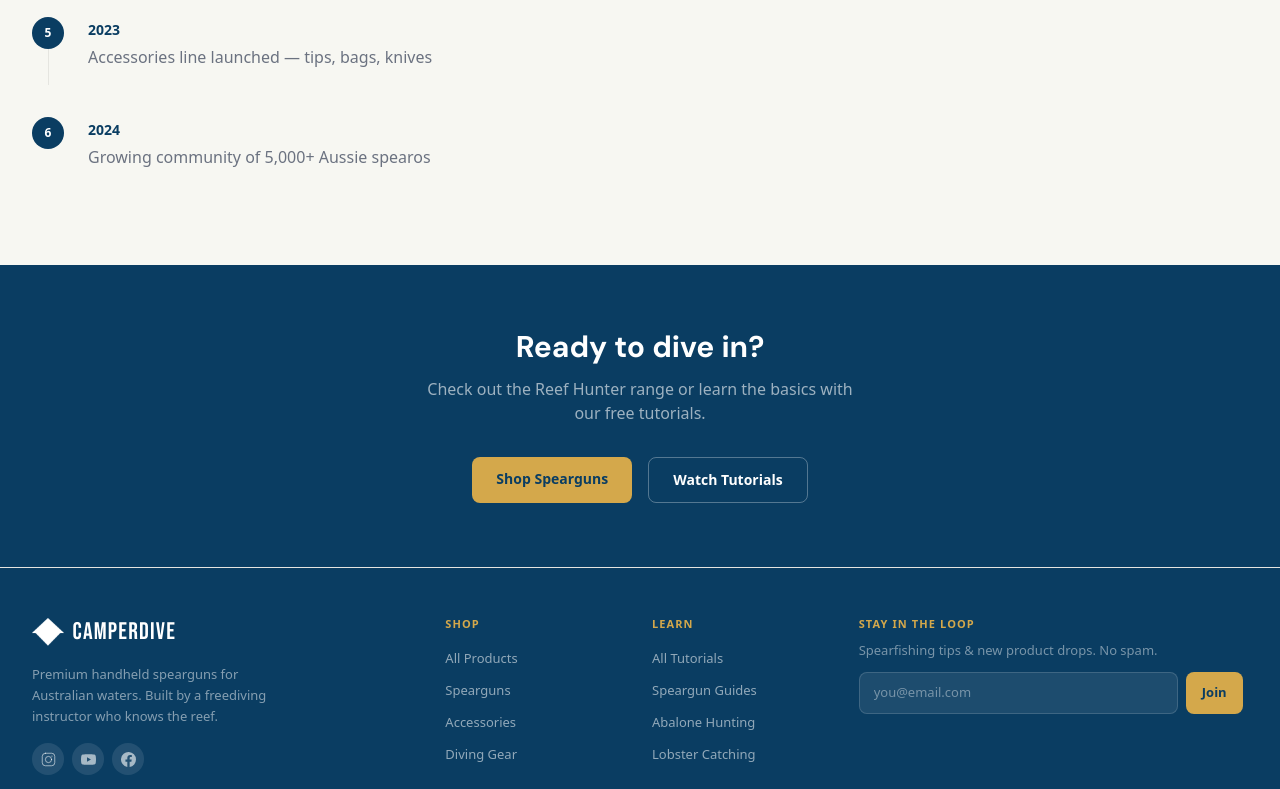
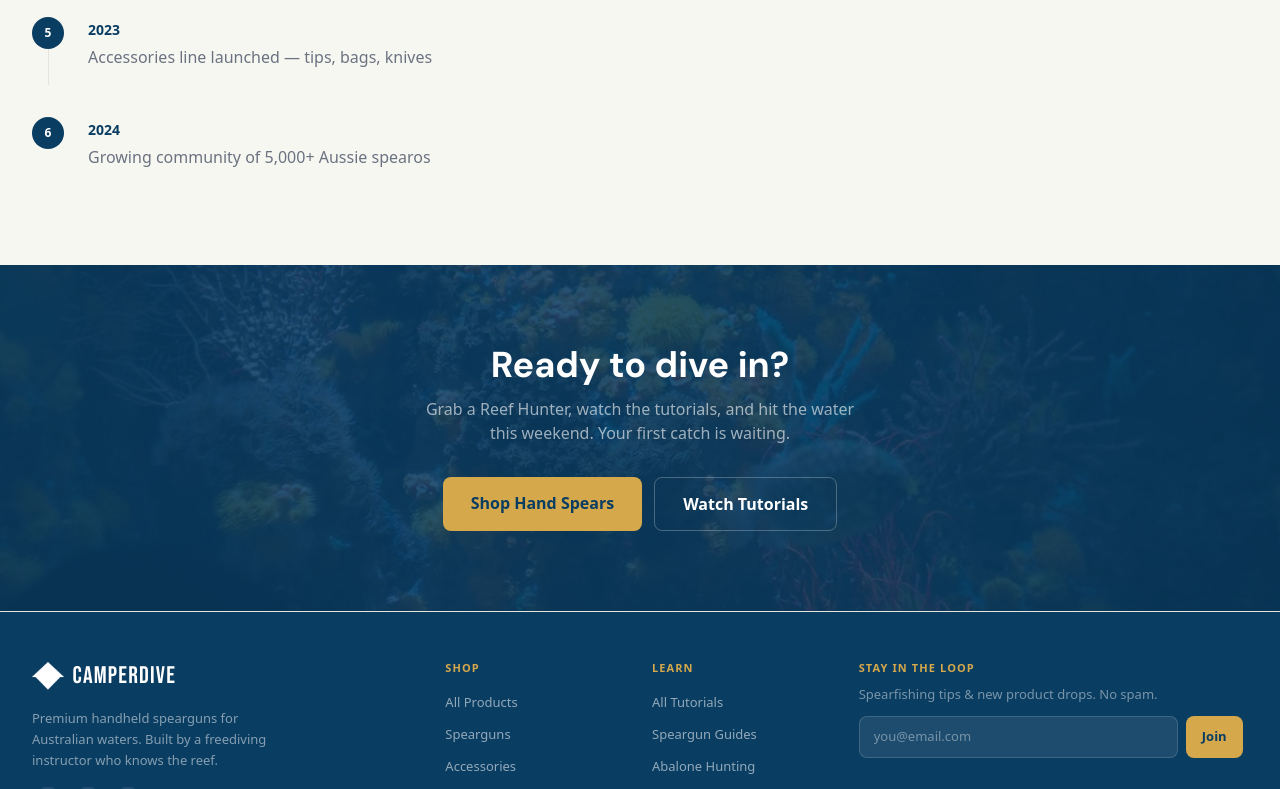
Before and after one commit to dmwcs/camper-dive, a Next.js app: page /about in a window 1280 px wide. Shown: the part 2000-2789 px from the top of the page. Built offline with nearby package versions, Linux system fonts and the light colour scheme.

Commit message:
add gujia

```diff
--- a/app/(site)/about/page.tsx
+++ b/app/(site)/about/page.tsx
@@ -1,6 +1,6 @@
 import Image from "next/image";
-import Link from "next/link";
 import { PageHeader } from "@/components/ui/PageHeader";
+import { FinalCTA } from "../_components/FinalCTA";
 
 export const metadata = {
   title: "About",
@@ -138,31 +138,7 @@ export default function AboutPage() {
       </section>
 
       {/* CTA */}
-      <section className="bg-ocean py-16">
-        <div className="mx-auto max-w-7xl px-6 text-center lg:px-8" data-sr>
-          <h2 className="font-heading text-3xl font-bold text-white">
-            Ready to dive in?
-          </h2>
-          <p className="mx-auto mt-3 max-w-md text-base text-white/60">
-            Check out the Reef Hunter range or learn the basics with our free
-            tutorials.
-          </p>
-          <div className="mt-8 flex justify-center gap-4">
-            <Link
-              href="/products"
-              className="rounded-lg bg-sand px-6 py-3 text-sm font-semibold text-ocean transition-colors hover:bg-sand-light"
-            >
-              Shop Spearguns
-            </Link>
-            <Link
-              href="/tutorials"
-              className="rounded-lg border border-white/30 px-6 py-3 text-sm font-semibold text-white transition-colors hover:bg-white/10"
-            >
-              Watch Tutorials
-            </Link>
-          </div>
-        </div>
-      </section>
+      <FinalCTA />
     </div>
   );
 }
--- a/app/(site)/products/_components/ProductsListSkeleton.tsx
+++ b/app/(site)/products/_components/ProductsListSkeleton.tsx
@@ -4,19 +4,26 @@ export function ProductsListSkeleton() {
   return (
     <>
       {/* Filter bar */}
-      <section className="sticky top-0 z-10 border-b border-border bg-surface/95 backdrop-blur-sm">
-        <div className="mx-auto max-w-7xl px-6 lg:px-8">
-          <div className="flex gap-2 py-3 sm:py-4">
+      <section className="sticky top-0 z-10 border-b border-border bg-surface/95 py-3 shadow-sm backdrop-blur-sm sm:py-4">
+        <div className="mx-auto flex max-w-7xl flex-col gap-3 px-4 sm:gap-4 sm:px-6 lg:flex-row lg:items-center lg:justify-between lg:px-8">
+          {/* Category pills */}
+          <div className="flex gap-1.5 sm:gap-2">
             {["All", "Spearguns", "Accessories", "Diving Gear"].map((cat) => (
-              <Pulse key={cat} className="h-8 w-20 rounded-full sm:h-9 sm:w-24" />
+              <Pulse key={cat} className="h-[30px] w-16 shrink-0 rounded-full sm:h-9 sm:w-24" />
             ))}
+          </div>
+
+          {/* Search & Sort */}
+          <div className="flex w-full items-center gap-2 lg:w-auto">
+            <Pulse className="h-[38px] min-w-0 flex-1 rounded-full lg:w-72 lg:flex-none" />
+            <Pulse className="h-[38px] w-[140px] shrink-0 rounded-full sm:w-48" />
           </div>
         </div>
       </section>
 
       {/* Grid */}
       <section className="min-h-[60vh] py-8 sm:py-12">
-        <div className="mx-auto max-w-7xl px-6 lg:px-8">
+        <div className="mx-auto max-w-7xl px-4 sm:px-6 lg:px-8">
           <Pulse className="mb-5 h-4 w-24 sm:mb-6" />
           <div className="grid grid-cols-2 gap-3 sm:gap-4 lg:grid-cols-3 xl:grid-cols-4">
             {Array.from({ length: 8 }).map((_, i) => (
--- a/app/(site)/tutorials/_components/TutorialsListSkeleton.tsx
+++ b/app/(site)/tutorials/_components/TutorialsListSkeleton.tsx
@@ -3,12 +3,19 @@ import { Pulse } from "@/components/ui/Pulse";
 export function TutorialsListSkeleton() {
   return (
     <>
-      {/* Mobile pills */}
-      <section className="sticky top-0 z-10 border-b border-border bg-surface/95 backdrop-blur-sm lg:hidden">
-        <div className="mx-auto max-w-7xl px-6">
-          <div className="flex gap-1.5 overflow-x-auto py-3">
+      {/* Mobile sticky bar */}
+      <section className="sticky top-0 z-10 border-b border-border bg-surface/95 py-3 shadow-sm backdrop-blur-sm lg:hidden">
+        <div className="mx-auto flex max-w-7xl flex-col gap-2.5 px-4 sm:gap-3 sm:px-6">
+          {/* Search & Sort */}
+          <div className="flex items-center gap-2">
+            <Pulse className="h-[38px] min-w-0 flex-1 rounded-full" />
+            <Pulse className="h-[38px] w-[130px] shrink-0 rounded-full sm:w-48" />
+          </div>
+
+          {/* Category pills */}
+          <div className="flex gap-1.5">
             {Array.from({ length: 5 }).map((_, i) => (
-              <Pulse key={i} className="h-8 w-20 shrink-0 rounded-full" />
+              <Pulse key={i} className="h-[30px] w-16 shrink-0 rounded-full sm:h-8 sm:w-20" />
             ))}
           </div>
         </div>
@@ -16,7 +23,7 @@ export function TutorialsListSkeleton() {
 
       {/* Main content */}
       <section className="min-h-[60vh] py-8 sm:py-12">
-        <div className="mx-auto max-w-7xl px-6 lg:px-8">
+        <div className="mx-auto max-w-7xl px-4 sm:px-6 lg:px-8">
           <div className="lg:grid lg:grid-cols-4 lg:gap-10">
             {/* Sidebar skeleton (desktop) */}
             <aside className="hidden lg:col-span-1 lg:block">
@@ -32,7 +39,17 @@ export function TutorialsListSkeleton() {
 
             {/* Grid */}
             <div className="lg:col-span-3">
-              <Pulse className="mb-4 h-4 w-24 sm:mb-6" />
+              {/* Desktop Search Header */}
+              <div className="mb-6 hidden items-center justify-between lg:flex">
+                <Pulse className="h-4 w-24" />
+                <div className="flex items-center gap-3">
+                  <Pulse className="h-[42px] w-72 rounded-full" />
+                  <Pulse className="h-[42px] w-48 rounded-full" />
+                </div>
+              </div>
+
+              {/* Mobile count */}
+              <Pulse className="mb-4 h-4 w-24 sm:mb-6 lg:hidden" />
 
               {/* Featured skeleton */}
               <div className="mb-4 hidden overflow-hidden rounded-xl border border-border bg-surface sm:mb-6 lg:block">
--- a/components/layout/TrustBar.tsx
+++ b/components/layout/TrustBar.tsx
@@ -58,7 +58,7 @@ export function TrustBar() {
   }, [paused]);
 
   return (
-    <div className="bg-ocean text-white">
+    <div className="bg-ocean-dark text-white shadow-[inset_0_-1px_0_rgba(212,168,75,0.25)]">
       {/* ── Desktop (lg+): static row ── */}
       <div className="mx-auto hidden max-w-7xl items-center justify-center gap-x-16 px-6 py-3.5 text-sm font-bold uppercase tracking-widest lg:flex lg:gap-x-20">
         {trustBadges.map((badge) => (
```
